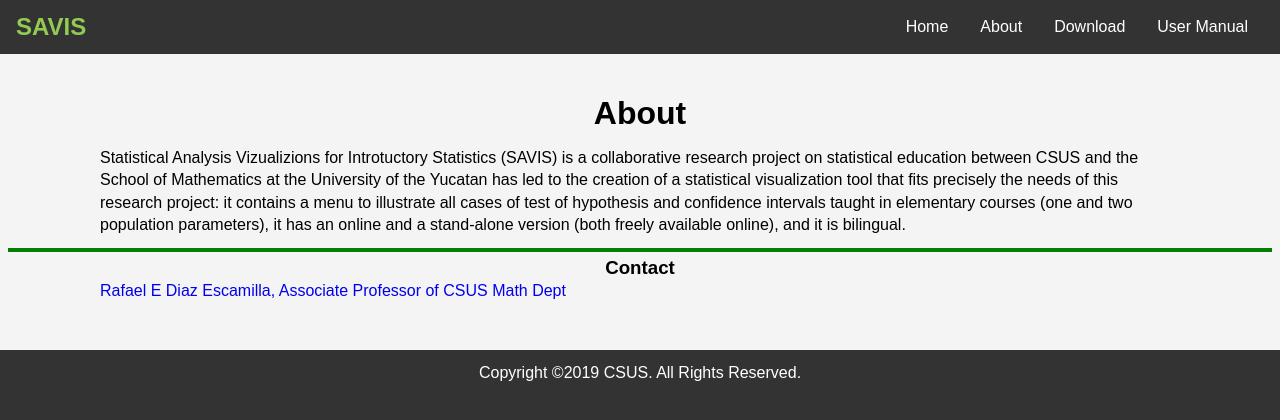
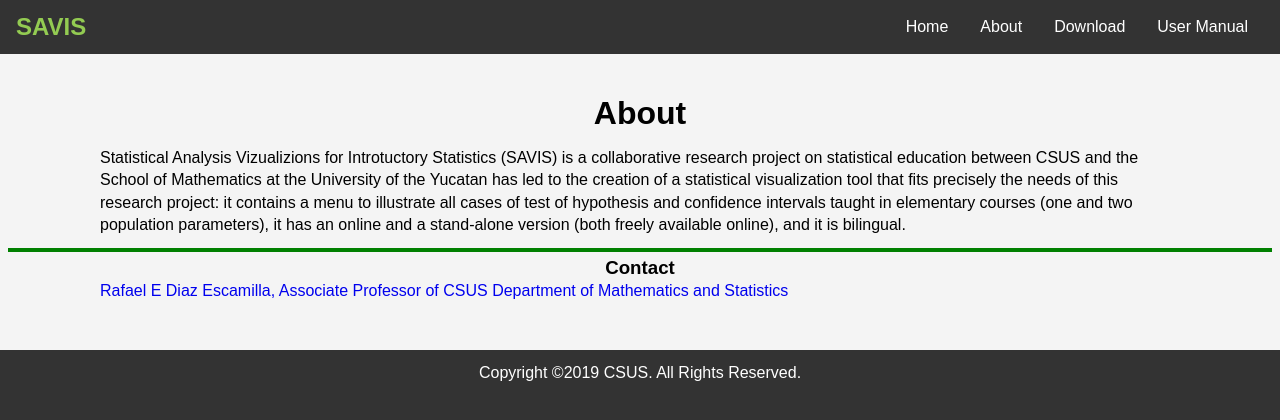
Before and after one commit to csus190teamtbd/SeniorProject, a Jekyll site: the page built from src/about/index.html, in a window 1280 px wide. Shown: the top 420 px of the page. Built offline with Jekyll 4.4.1, drawn with Linux system fonts in a browser that asks for light colours.

Commit message:
fix texts

```diff
--- a/src/about/index.html
+++ b/src/about/index.html
@@ -9,4 +9,5 @@
 <hr>
 <div class="paragraph">
 <h3>Contact</h3>
-<a href="https://www.csus.edu/faculty/d/rdiaz/">Rafael E Diaz Escamilla, Associate Professor of CSUS Math Dept</a></div>
+<a href="https://www.csus.edu/faculty/d/rdiaz/">Rafael E Diaz Escamilla, Associate Professor of CSUS Department of
+Mathematics and Statistics</a></div>
--- a/src/oneMean/index.html
+++ b/src/oneMean/index.html
@@ -11,7 +11,7 @@
     <div class="data-form">
       <select id="sample-data">
       </select>
-      <textarea rows="8" id="csv-input" placeholder="Please enter data or drop csv here or select sample from sample list"></textarea>
+      <textarea rows="8" id="csv-input" placeholder="Please enter data or drop columns from cvs file here (no column titles - see sample data)"></textarea>
       <button class="btn" id="load-data-btn">Load Data</button>
       <button class="btn" id="reset-btn">Reset</button>
     </div>
--- a/src/oneMean/oneMean.js
+++ b/src/oneMean/oneMean.js
@@ -188,6 +188,7 @@
       this.shiftMean = 0;
       this.mulFactor = 0;
       this.clearResult();
+      this.ele.sampleDataDropDown.selectedIndex = 0;
       this.updatedPopulationData(
         this.originalData,
         this.shiftMean,
@@ -335,7 +336,7 @@
     } else {
       textAreaEle.value = data.reduce(
         (acc, x, index) => acc + `${index + 1}\t${x}\n`,
-        `sample#\tmean\n`
+        `Sample#\tMean\n`
       );
     }
   }
--- a/src/oneProportion/index.html
+++ b/src/oneProportion/index.html
@@ -67,7 +67,7 @@
           </tr>
           <tr>
             <td></td>
-            <td>2. Click the legend to hide/show data in graph</td>
+            <td>2. Click the legend to hide/show corresponding info in graph</td>
           </tr>
         </table>
       </div>
```
